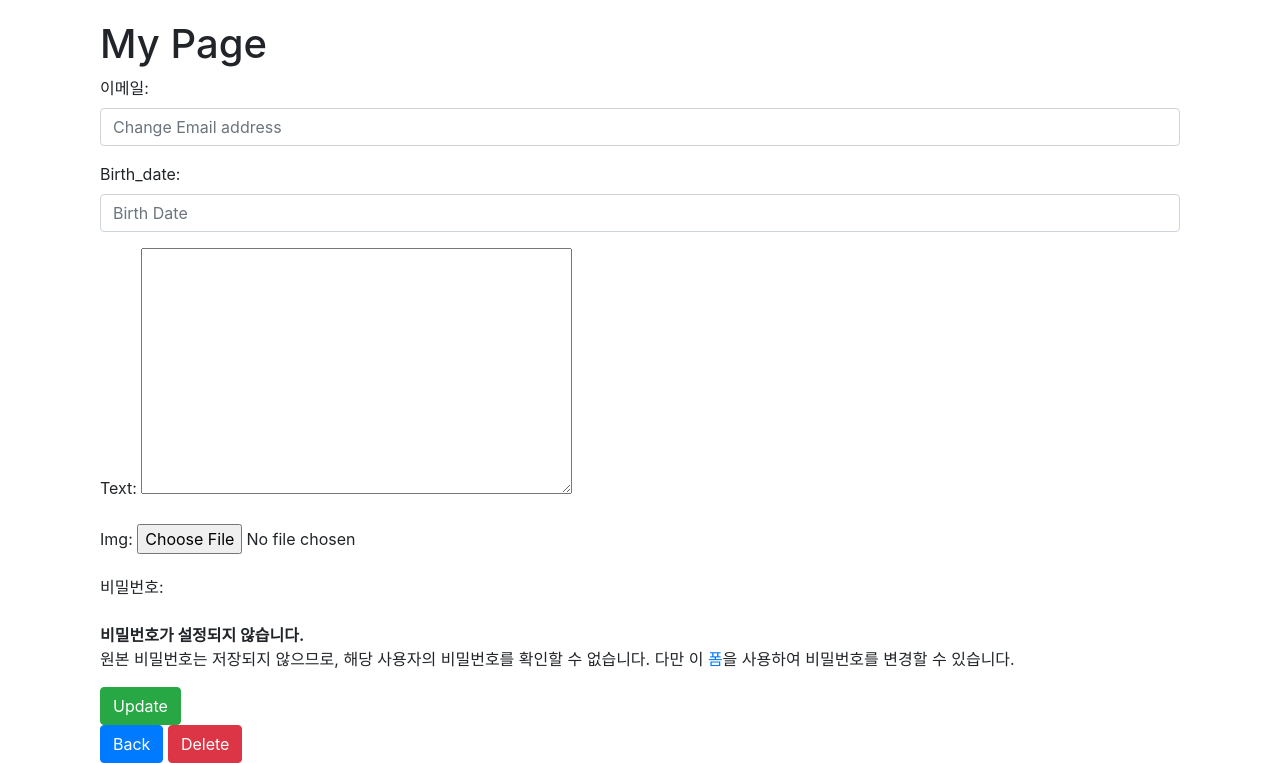
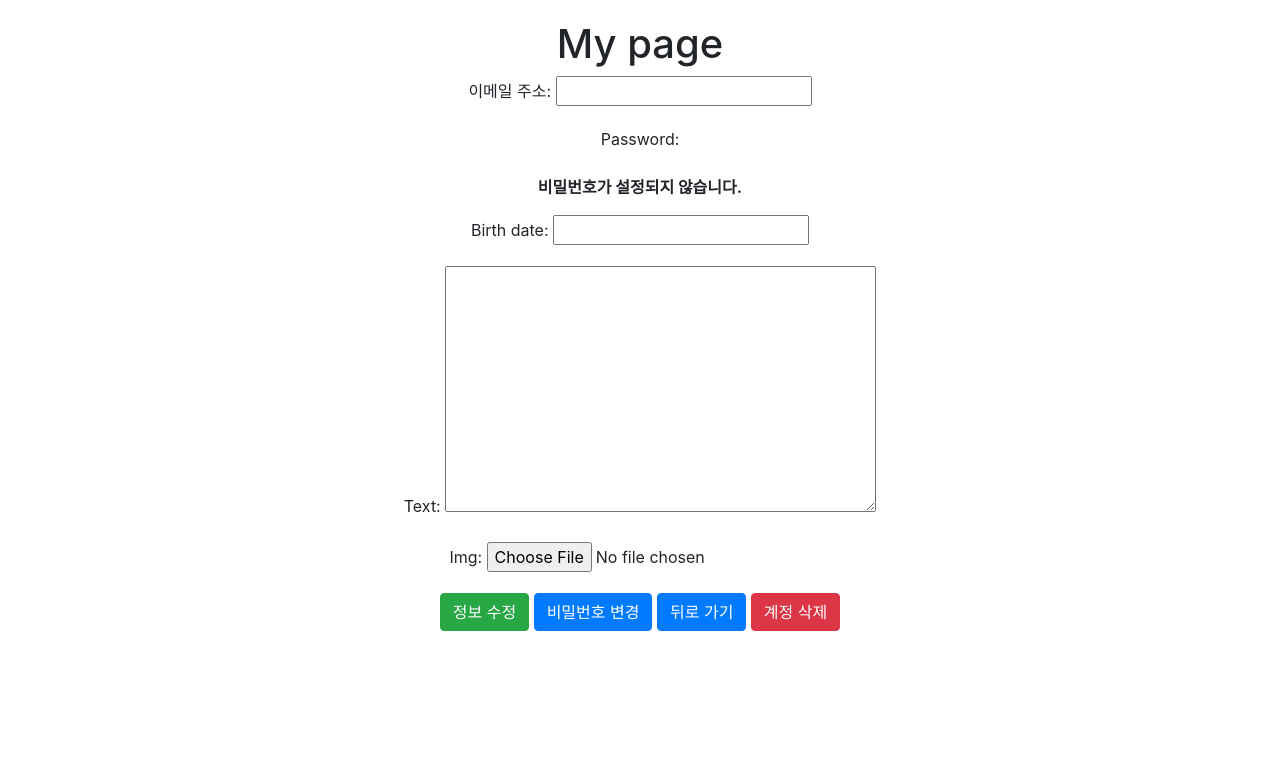
Before and after one commit to kho903/DjangoProject2, a Django app: page /member/update/ in a window 1280 px wide. Shown: the part 70-833 px from the top of the page. After the commit the page ends 701 px from the top, so only its background shows below. Run offline with Django 3.2, Linux system fonts and the light colour scheme; a user stored in the database is signed in; some libraries are stand-ins or nearby versions.

Commit message:
비밀번호 변경 기능 추가 + UI 변경

```diff
--- a/member/forms.py
+++ b/member/forms.py
@@ -1,8 +1,4 @@
-from django import forms
-# from django.contrib.auth.models import User  # Django 내장모델인 'User'를 import
-from django.contrib.auth.forms import UserCreationForm, \
-    ReadOnlyPasswordHashField, UserChangeForm  # Django 내장 form인 UserCreationForm 을 import
-# Django의 내장 form인 UserCreationForm를 상속하여 UserCreateForm 클래스를 작성
+from django.contrib.auth.forms import UserCreationForm, UserChangeForm
 from django.core.exceptions import ValidationError
 from django import forms
 from django.contrib.auth.forms import ReadOnlyPasswordHashField
@@ -175,37 +171,35 @@ class UserCreationForm(forms.ModelForm): #UserCreationForm -> forms.ModelForm
 
 
 # 업데이트 폼
-class UserUpdateForm(UserChangeForm):
+class UserUpdateForm(forms.ModelForm): #UserChangeForm
 
-    # password = ReadOnlyPasswordHashField()
-    email = forms.EmailField(
-        label=_('Email'),
-        required=True,
-        widget=forms.EmailInput(
-            attrs={
-                'class': 'form-control',
-                'placeholder': _('Change Email address'),
-                'required': 'False',
-            }
-        )
-    )
-    birth_date = forms.DateTimeField(
-        label=_('Birth_date'),
-        required= True,
-        widget=forms.DateTimeInput(
-            attrs={
-                'class': 'form-control',
-                'placeholder': _('Birth Date'),
-                'required': 'False',
-            }
-        )
-    )
-    image =forms.FileInput()
-    text = forms.Textarea()
+    password = ReadOnlyPasswordHashField()
+    # email = forms.EmailField(
+    #     label=_('Email'),
+    #     widget=forms.EmailInput(
+    #         attrs={
+    #             'class': 'form-control',
+    #             'placeholder': _('Change Email address'),
+    #             'required': 'False',
+    #         }
+    #     )
+    # )
+    # birth_date = forms.DateTimeField(
+    #     label=_('Birth_date'),
+    #     widget=forms.DateTimeInput(
+    #         attrs={
+    #             'class': 'form-control',
+    #             'placeholder': _('Birth Date'),
+    #             'required': 'False',
+    #         }
+    #     )
+    # )
+    # image =forms.FileInput()
+    # text = forms.Textarea()
 
     class Meta:
         model = User
-        fields = ('email', 'birth_date','text','img')
+        fields = ('email', 'password','birth_date','text','img')
 
     # widgets={
     #     'email' : forms.EmailField(required=False),
@@ -220,20 +214,3 @@ class UserUpdateForm(UserChangeForm):
     #     # This is done here, rather than on the field, because the
     #     # field does not have access to the initial value
     #     return self.initial["password"]
-
-    def _clean_fields(self):
-        return
-
-    # Help 메시지가 표시되지 않도록 수정
-
-    # def __init__(self, *args, **kwargs):
-    #     super(UserChangeForm, self).__init__(*args, **kwargs)
-    #
-    #     for fieldname in ['username']:
-    #         self.fields[fieldname].help_text = None
-
-    def __init__(self, *args, **kwargs):
-        super(UserChangeForm, self).__init__(*args, **kwargs)
-
-        # for fieldname in ['username']:
-        #     self.fields[fieldname].help_text = None
--- a/member/urls.py
+++ b/member/urls.py
@@ -9,5 +9,6 @@ urlpatterns = [
     url('login/', views.sign_in, name="login"),
     url('logout/', views.sign_out, name='logout'),
     url('update/', views.update, name='update'),
-    url('delete/',views.delete, name='delete')
+    url('delete/',views.delete, name='delete'),
+    url('change_password/',views.change_password,name='change_password')
 ]
--- a/member/views.py
+++ b/member/views.py
@@ -1,16 +1,17 @@
-from django.contrib.auth.decorators import login_required
-from django.shortcuts import render
-from django.contrib.auth import authenticate, login, logout
-from django.contrib.auth.forms import AuthenticationForm
+# from django.contrib.auth.decorators import login_required
+from django.contrib import messages
+from django.shortcuts import render, redirect
+from django.contrib.auth import authenticate, login, logout, update_session_auth_hash
+from django.contrib.auth.forms import AuthenticationForm, PasswordChangeForm
 from .forms import UserCreationForm, UserUpdateForm
 from .models import User
 
 # Create your views here.
 # 마이 페이지에서 자기 정보를 수정하기
-@login_required
+# @login_required
 def update(request):
     if request.method == 'POST':
-        form = UserUpdateForm(request.POST.copy()) #, instance=user
+        form = UserUpdateForm(request.POST.copy(), instance=User) #, instance=user
         if form.is_valid():
             form.save()
         return render(request, 'home/base.html', {'message': "계정 정보가 수정되었습니다."})
@@ -18,10 +19,25 @@ def update(request):
         form = UserUpdateForm()
         return render(request, 'registration/update.html', {'form': form})
 
-@login_required
+
+def change_password(request):
+    if request.method =="POST":
+        form = PasswordChangeForm(request.user, request.POST)
+        if form.is_valid():
+            user = form.save()
+            update_session_auth_hash(request, user)
+            messages.success(request, '패스워드가 성공적으로 업데이트 되었습니다.')
+            return redirect('index') #다음 url로 이동한다.
+        else:
+            messages.error(request,"다음 에러를 확인해주세요.")
+    else:
+        form = PasswordChangeForm(request.user)
+    return render(request, 'registration/change_password.html',{'form':form})
+
+# @login_required
 def delete(request):
     if request.method == "POST":
-        request.user.delete()
+        request.User.delete()
         return render(request,'home/base.html')
     return render(request, 'home/base.html')
 
--- a/template/registration/delete.html
+++ b/template/registration/delete.html
@@ -2,7 +2,7 @@
 {% block container %}
 
 <h1>User delete</h1>
-<form method="POST">
+<form method="POST" style="text-align:center;">
     {% csrf_token %}
     <p>정말로 탈퇴하시겠습니까?</p>
     <input type="submit" value="탈퇴"/>
--- a/template/registration/signup_done.html
+++ b/template/registration/signup_done.html
@@ -6,8 +6,8 @@
 		    <h1>{{message}}</h1>
 	    </div>
         <div>
-		<a href="{% url 'login' %}"><button type="button" class="btn btn-primary">Go to Login</button></a>
-        <a href="{% url 'index' %}"><button type="button" class="btn btn-primary">Back to List</button></a>
+		<a href="{% url 'login' %}"><button type="button" class="btn btn-primary">로그인 하기</button></a>
+        <a href="{% url 'index' %}"><button type="button" class="btn btn-primary">뒤로 가기</button></a>
         </div>
 	</div>
 </div>
--- a/template/registration/update.html
+++ b/template/registration/update.html
@@ -3,16 +3,18 @@
 <div id="content-wrapper">
 	<div class="container-fluid">
 		<div>
-		    <h1>My Page</h1>
+		    <h1 style="text-align:center;">My page</h1>
 	    </div>
-	    <form method="post" action="{% url 'update' %}">
+	    <form method="post" action="{% url 'update' %}" style="text-align:center;">
 		    {% csrf_token %}
 		    {{ form.as_p }}
-		    <div><button type="submit", class="btn btn-success", value="save">Update</button>
+		    <div>
+				<button type="submit", class="btn btn-success", value="save">정보 수정</button>
+				<a href="{% url 'change_password' %}"><button type="button" class="btn btn-primary">비밀번호 변경</button></a>
+				<a href="{% url 'index' %}"><button type="button" class="btn btn-primary">뒤로 가기</button></a>
+				<a href="{% url 'delete' %}"><button type="button" class="btn btn-danger">계정 삭제</button></a>
             </div>
         </form>
-		<a href="{% url 'index' %}"><button type="button" class="btn btn-primary">Back</button></a>
-		<a href="{% url 'delete' %}"><button type="button" class="btn btn-danger">Delete</button></a>
 	</div>
 </div>
 {% endblock content %}
```
Also changed, not shown: template/registration/change_password.html (added, +15 -0 lines), template/registration/login.html (+4 -4 lines), template/registration/signup.html (+6 -5 lines), db.sqlite3.
